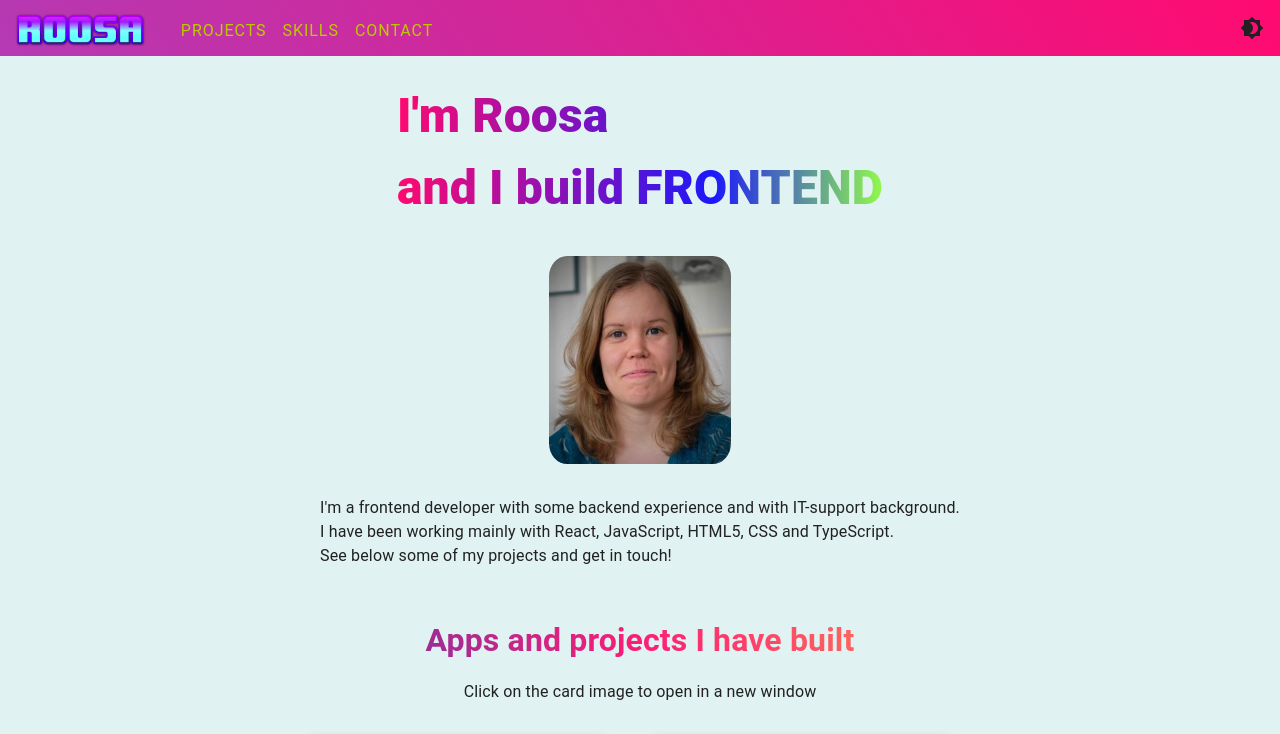
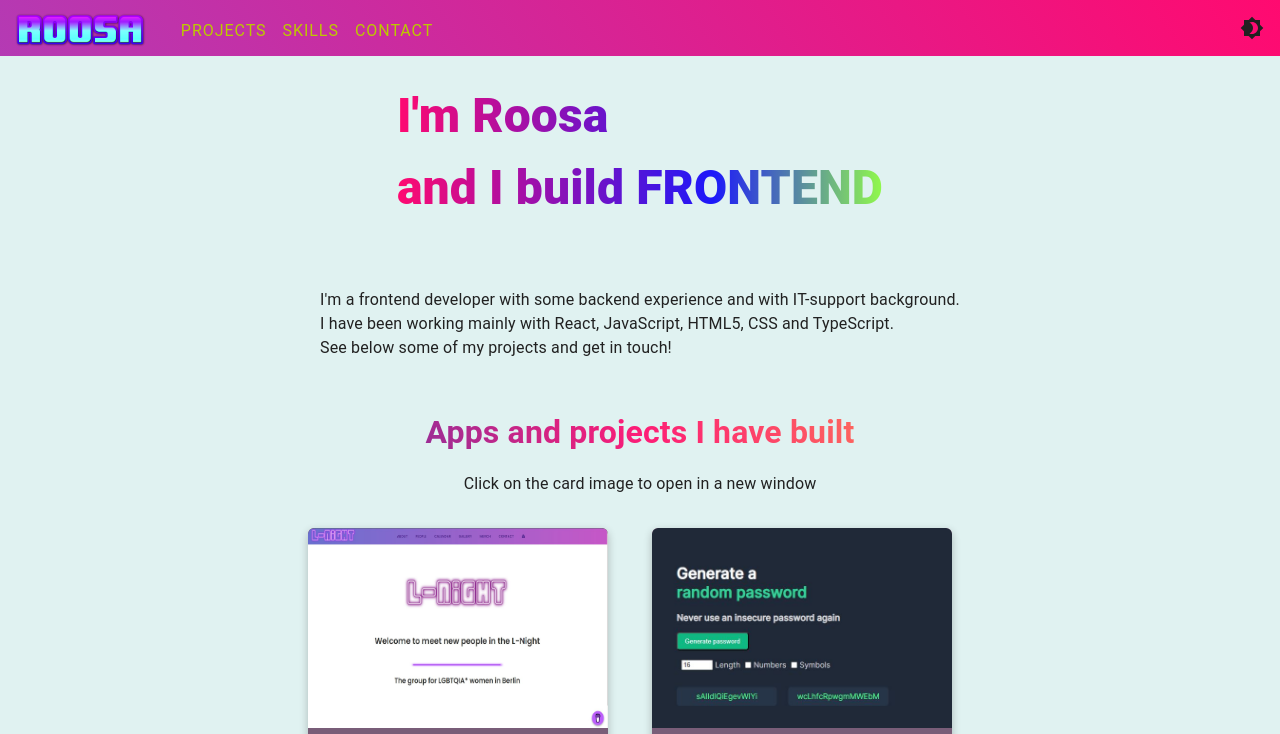
Before and after one commit to rohms/new-portfolio, a React (Vite) app: page / in a window 1280 px wide. Shown: the top 734 px of the page. Built offline with nearby package versions, Linux system fonts and the light colour scheme.

Commit message:
removed heroimage to see if only one image has an issue

```diff
--- a/src/components/About.jsx
+++ b/src/components/About.jsx
@@ -1,5 +1,5 @@
 import React from "react";
-import rhm from "@assets/rhmsmall.jpg";
+// import rhm from "@assets/rhmsmall.jpg";
 
 const About = () => {
   return (
@@ -11,7 +11,7 @@ const About = () => {
               I'm Roosa <br /> and I build FRONTEND
             </h1>
             <div className="about-container__hello">
-              <img className="heroimage" alt="hero portrait" src={rhm} />
+              {/* <img className="heroimage" alt="hero portrait" src={rhm} /> */}
               <h2>Hello there! 👋</h2>
             </div>
             <p>
```
